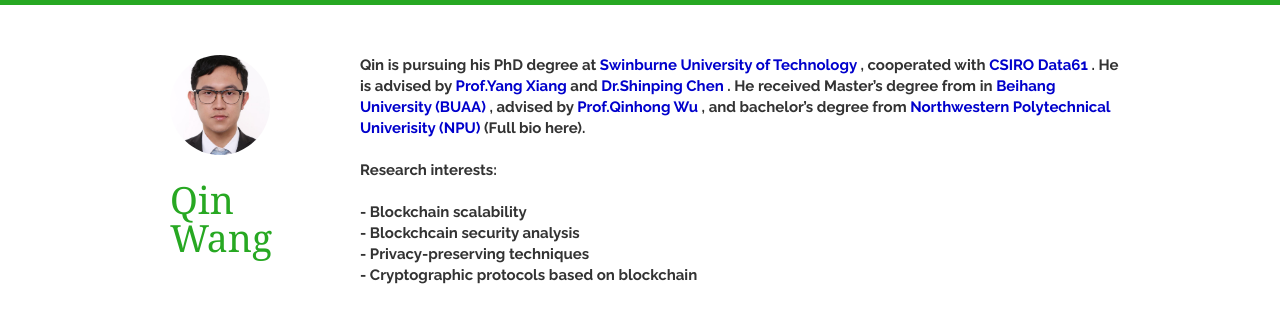
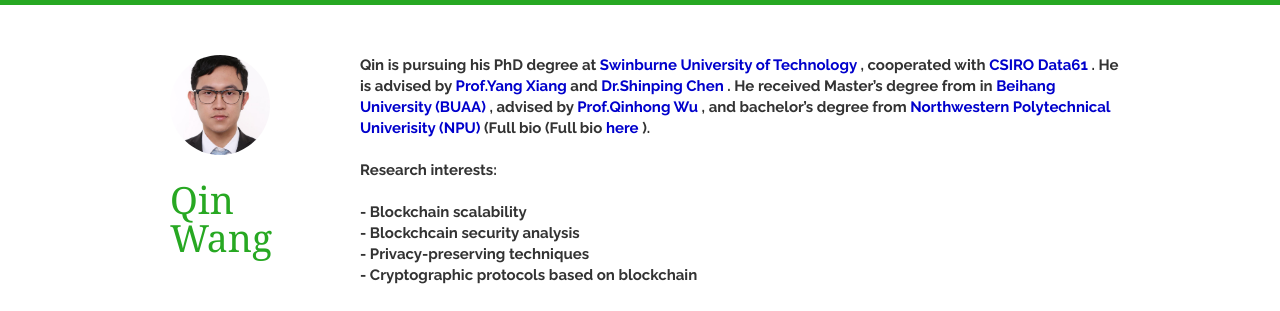
Before and after one commit to AaronWang-git/qinwang-git.github.io, a Jekyll site: the page built from index.html, in a window 1280 px wide. Shown: the top 311 px of the page. Built offline with Jekyll 4.4.1, drawn with Linux system fonts in a browser that asks for light colours; nearby versions of some CDN libraries; the list of posts is cut into pages by our own code.

Commit message:
Update bio.html

```diff
--- a/_includes/bio.html
+++ b/_includes/bio.html
@@ -5,7 +5,7 @@
     Qin is pursuing his PhD degree at <a href="https://www.swinburne.edu.au/"> Swinburne University of Technology </a>, cooperated with  <a href="https://data61.csiro.au"> CSIRO Data61 </a>.
     He is advised by <a href="http://nsclab.org/yang/"> Prof.Yang Xiang </a> and <a href="https://www.cse.unsw.edu.au/~z9195738/"> Dr.Shinping Chen </a>.
     He received Master’s degree from in <a href="https://ev.buaa.edu.cn/"> Beihang University (BUAA) </a>, advised by <a href="https://scholar.google.com/citations?user=z_kFFlkAAAAJ&hl=zh-CN"> Prof.Qinhong Wu </a>,
-    and bachelor’s degree from <a href="https://en.nwpu.edu.cn/"> Northwestern Polytechnical Univerisity (NPU) </a> (Full bio here).
+    and bachelor’s degree from <a href="https://en.nwpu.edu.cn/"> Northwestern Polytechnical Univerisity (NPU) </a> (Full bio (Full bio <a href="https://qinwang.tech/"> here </a>).
 
 <br>
 <br>Research interests:
```
